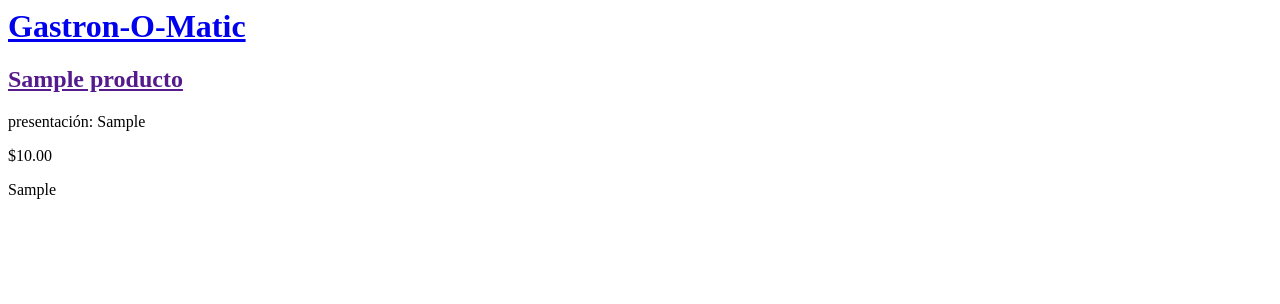
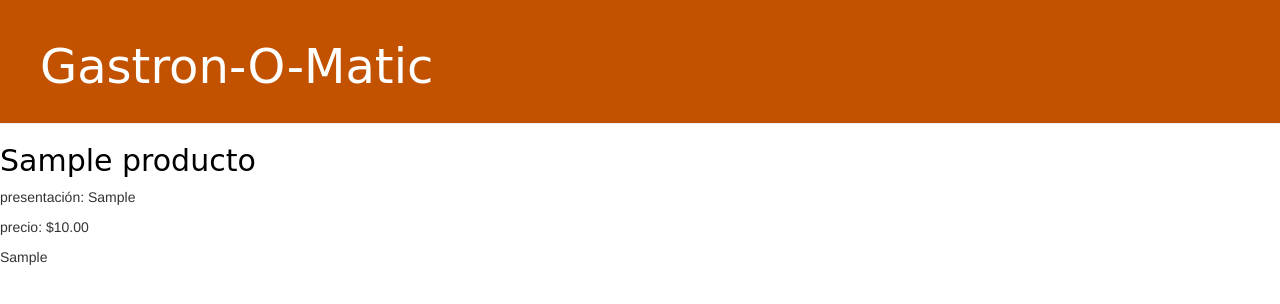
Before and after one commit to autusgo/gastromatic, a Django app: page / in a window 1280 px wide. Shown: the top 304 px of the page. Run offline with Django 3.2, Linux system fonts and the light colour scheme; tables that the repository leaves empty hold one stand-in row (values such as "Sample post"); some libraries are stand-ins or nearby versions.

Commit message:
Agregados los css y la estructa de statics

```diff
--- a/gastronomatic/urls.py
+++ b/gastronomatic/urls.py
@@ -15,6 +15,7 @@ Including another URLconf
 """
 from django.contrib import admin
 from django.urls import path, include
+from django.conf.urls.static import static
 
 urlpatterns = [
     path('admin/', admin.site.urls),
--- /dev/null
+++ b/producto/static/css/producto.css
@@ -0,0 +1,46 @@
+.page-header {
+    background-color: #C25100;
+    margin-top: 0;
+    padding: 20px 20px 20px 40px;
+}
+
+.page-header h1, .page-header h1 a, .page-header h1 a:visited, .page-header h1 a:active {
+    color: #ffffff;
+    font-size: 36pt;
+    text-decoration: none;
+}
+
+.content {
+    margin-left: 40px;
+}
+
+h1, h2, h3, h4 {
+    font-family: 'Lobster', cursive;
+}
+
+.date {
+    color: #828282;
+}
+
+.save {
+    float: right;
+}
+
+.post-form textarea, .post-form input {
+    width: 100%;
+}
+
+.top-menu, .top-menu:hover, .top-menu:visited {
+    color: #ffffff;
+    float: right;
+    font-size: 26pt;
+    margin-right: 20px;
+}
+
+.producto {
+    margin-bottom: 70px;
+}
+
+.producto h2 a, .post h2 a:visited {
+    color: #000000;
+}
--- a/producto/templates/producto/product_list.html
+++ b/producto/templates/producto/product_list.html
@@ -1,12 +1,23 @@
-<div>
+{% load static %}
+<html>
+  <head>
+    <title>Gastron-O-Matic</title>
+    <link rel="stylesheet" href="//maxcdn.bootstrapcdn.com/bootstrap/3.2.0/css/bootstrap.min.css">
+    <link rel="stylesheet" href="//maxcdn.bootstrapcdn.com/bootstrap/3.2.0/css/bootstrap-theme.min.css">
+    <link rel="stylesheet" href="{% static 'css/producto.css' %}">
+  </head>
+  <body>
+  <div class="page-header">
       <h1><a href="/">Gastron-O-Matic</a></h1>
   </div>
 
   {% for producto in productos %}
-    <div>
+      <div class="producto">
           <h2><a href="">{{ producto.nombre }}</a></h2>
           <p>presentación: {{ producto.presentacion }}</p>
-        <p>${{ producto.precio_unitario}}</p>
+          <p>precio: ${{ producto.precio_unitario}}</p>
           <p>{{ producto.unidad_de_medida|linebreaksbr }}</p>
       </div>
   {% endfor %}
+  </body>
+</html>
```
Lines whose indentation alone changed are shown as unchanged.
